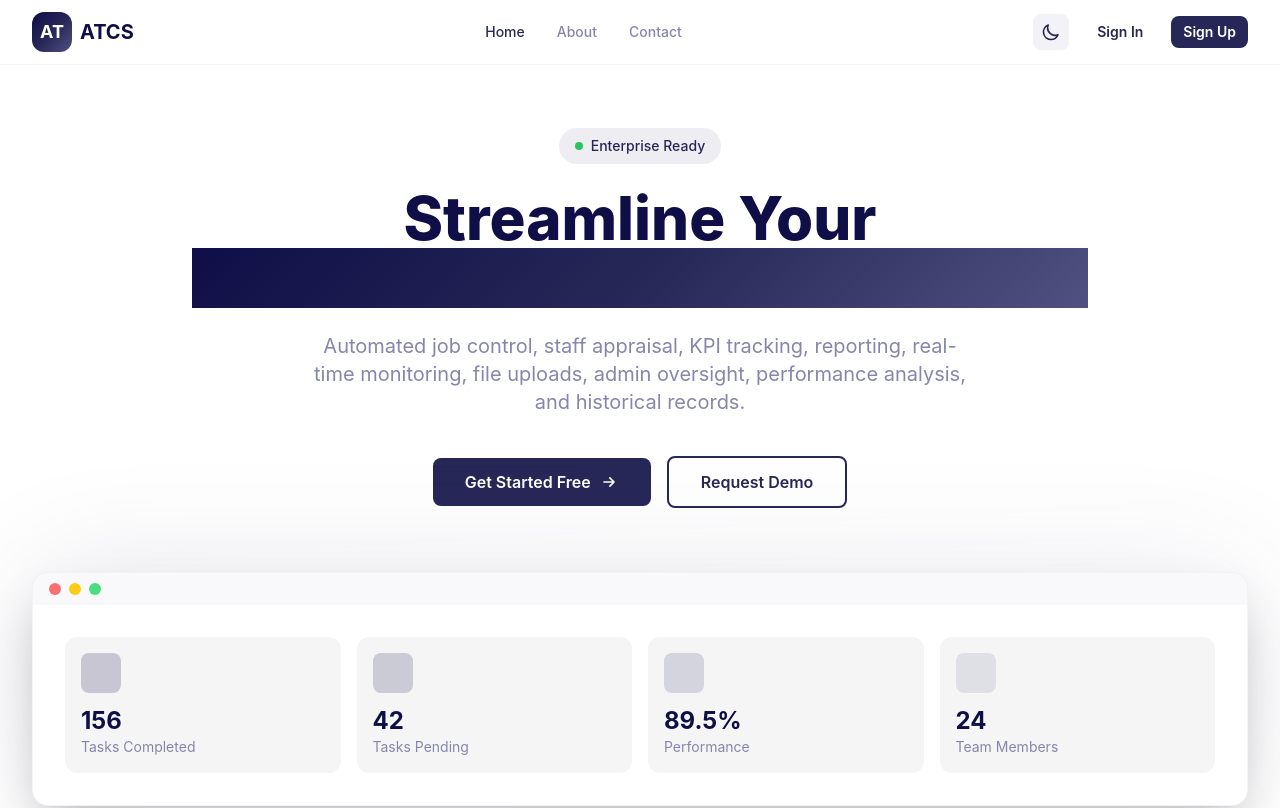
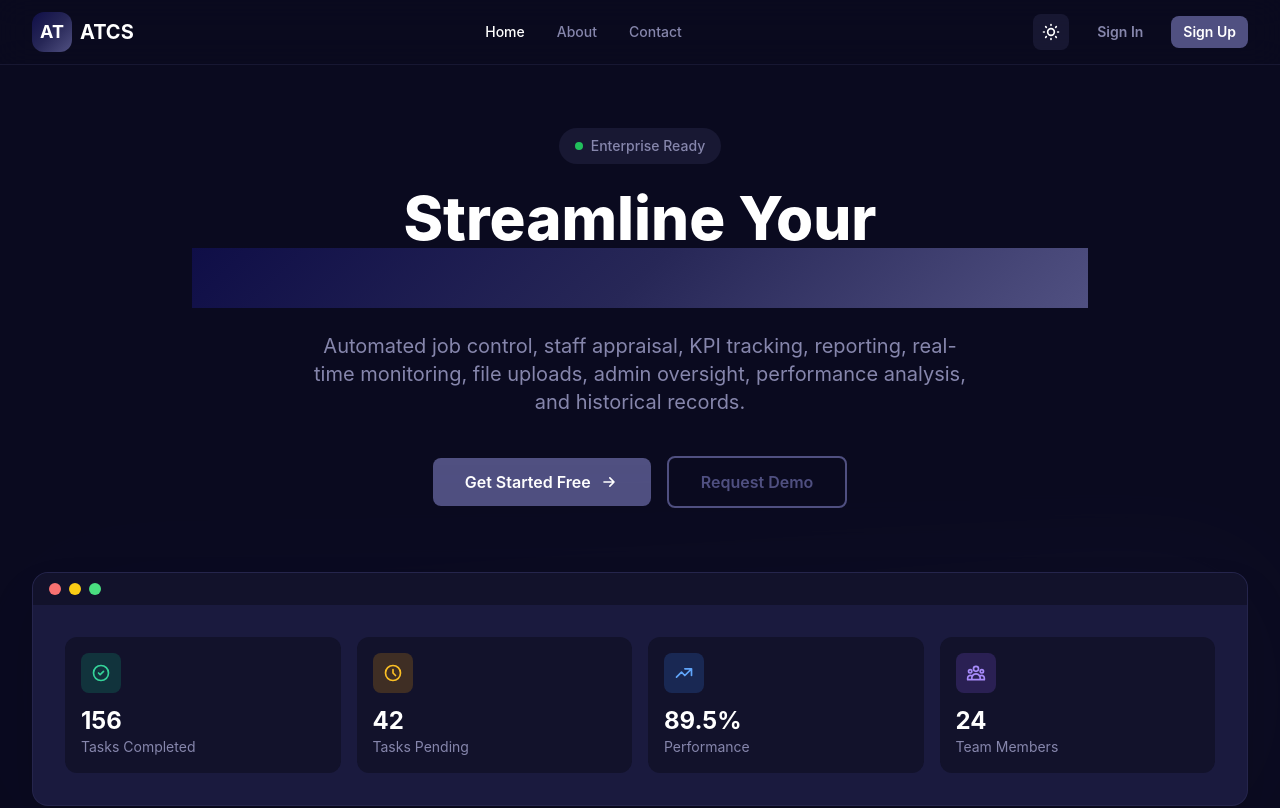
Before and after one commit to KingObioma/ATCS-UI-Prototype, a Next.js app: page / in a window 1280 px wide. Shown: the top 808 px of the page. Built offline with nearby package versions, Linux system fonts and the light colour scheme.

Commit message:
Initial commit  ATCS demo site

```diff
--- a/src/app/page.tsx
+++ b/src/app/page.tsx
@@ -54,18 +54,42 @@ export default function HomePage() {
               </div>
               <div className="p-6 lg:p-8">
                 <div className="grid grid-cols-2 lg:grid-cols-4 gap-4">
-                  {[
-                    { label: 'Tasks Completed', value: '156', color: 'bg-brand-primary' },
-                    { label: 'Tasks Pending', value: '42', color: 'bg-brand-secondary' },
-                    { label: 'Performance', value: '89.5%', color: 'bg-brand-accent' },
-                    { label: 'Team Members', value: '24', color: 'bg-brand-muted' },
-                  ].map((stat, i) => (
-                    <div key={i} className="bg-light-bg dark:bg-dark-surface rounded-xl p-4">
-                      <div className={`w-10 h-10 ${stat.color} rounded-lg mb-3 opacity-20`} />
-                      <p className="text-2xl font-bold text-brand-primary dark:text-white">{stat.value}</p>
-                      <p className="text-sm text-brand-muted">{stat.label}</p>
+                  <div className="bg-light-bg dark:bg-dark-surface rounded-xl p-4">
+                    <div className="w-10 h-10 bg-emerald-100 dark:bg-emerald-500/20 rounded-lg mb-3 flex items-center justify-center text-emerald-600 dark:text-emerald-400">
+                      <svg className="w-5 h-5" fill="none" stroke="currentColor" viewBox="0 0 24 24">
+                        <path strokeLinecap="round" strokeLinejoin="round" strokeWidth={2} d="M9 12l2 2 4-4m6 2a9 9 0 11-18 0 9 9 0 0118 0z" />
+                      </svg>
                     </div>
-                  ))}
+                    <p className="text-2xl font-bold text-brand-primary dark:text-white">156</p>
+                    <p className="text-sm text-brand-muted">Tasks Completed</p>
+                  </div>
+                  <div className="bg-light-bg dark:bg-dark-surface rounded-xl p-4">
+                    <div className="w-10 h-10 bg-amber-100 dark:bg-amber-500/20 rounded-lg mb-3 flex items-center justify-center text-amber-600 dark:text-amber-400">
+                      <svg className="w-5 h-5" fill="none" stroke="currentColor" viewBox="0 0 24 24">
+                        <path strokeLinecap="round" strokeLinejoin="round" strokeWidth={2} d="M12 8v4l3 3m6-3a9 9 0 11-18 0 9 9 0 0118 0z" />
+                      </svg>
+                    </div>
+                    <p className="text-2xl font-bold text-brand-primary dark:text-white">42</p>
+                    <p className="text-sm text-brand-muted">Tasks Pending</p>
+                  </div>
+                  <div className="bg-light-bg dark:bg-dark-surface rounded-xl p-4">
+                    <div className="w-10 h-10 bg-blue-100 dark:bg-blue-500/20 rounded-lg mb-3 flex items-center justify-center text-blue-600 dark:text-blue-400">
+                      <svg className="w-5 h-5" fill="none" stroke="currentColor" viewBox="0 0 24 24">
+                        <path strokeLinecap="round" strokeLinejoin="round" strokeWidth={2} d="M13 7h8m0 0v8m0-8l-8 8-4-4-6 6" />
+                      </svg>
+                    </div>
+                    <p className="text-2xl font-bold text-brand-primary dark:text-white">89.5%</p>
+                    <p className="text-sm text-brand-muted">Performance</p>
+                  </div>
+                  <div className="bg-light-bg dark:bg-dark-surface rounded-xl p-4">
+                    <div className="w-10 h-10 bg-violet-100 dark:bg-violet-500/20 rounded-lg mb-3 flex items-center justify-center text-violet-600 dark:text-violet-400">
+                      <svg className="w-5 h-5" fill="none" stroke="currentColor" viewBox="0 0 24 24">
+                        <path strokeLinecap="round" strokeLinejoin="round" strokeWidth={2} d="M17 20h5v-2a3 3 0 00-5.356-1.857M17 20H7m10 0v-2c0-.656-.126-1.283-.356-1.857M7 20H2v-2a3 3 0 015.356-1.857M7 20v-2c0-.656.126-1.283.356-1.857m0 0a5.002 5.002 0 019.288 0M15 7a3 3 0 11-6 0 3 3 0 016 0zm6 3a2 2 0 11-4 0 2 2 0 014 0zM7 10a2 2 0 11-4 0 2 2 0 014 0z" />
+                      </svg>
+                    </div>
+                    <p className="text-2xl font-bold text-brand-primary dark:text-white">24</p>
+                    <p className="text-sm text-brand-muted">Team Members</p>
+                  </div>
                 </div>
               </div>
             </div>
@@ -120,7 +144,7 @@ export default function HomePage() {
             </p>
             <div className="flex flex-col sm:flex-row items-center justify-center gap-4">
               <Link href="/register">
-                <Button size="lg" className="bg-white text-brand-primary hover:bg-white/90 w-full sm:w-auto">
+                <Button size="lg" variant="ghost" className="bg-white text-brand-primary hover:bg-white/90 w-full sm:w-auto">
                   Start Free Trial
                 </Button>
               </Link>
--- a/src/context/ThemeContext.tsx
+++ b/src/context/ThemeContext.tsx
@@ -12,7 +12,7 @@ interface ThemeContextType {
 const ThemeContext = createContext<ThemeContextType | undefined>(undefined)
 
 export function ThemeProvider({ children }: { children: React.ReactNode }) {
-  const [theme, setTheme] = useState<Theme>('light')
+  const [theme, setTheme] = useState<Theme>('dark')
   const [mounted, setMounted] = useState(false)
 
   // Load theme from localStorage on mount
@@ -21,8 +21,6 @@ export function ThemeProvider({ children }: { children: React.ReactNode }) {
     const savedTheme = localStorage.getItem('atcs-theme') as Theme
     if (savedTheme) {
       setTheme(savedTheme)
-    } else if (window.matchMedia('(prefers-color-scheme: dark)').matches) {
-      setTheme('dark')
     }
   }, [])
 
```
